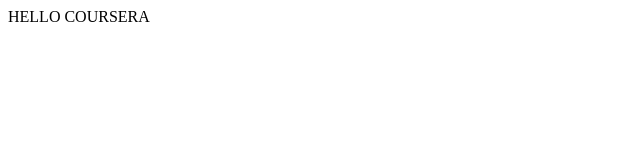
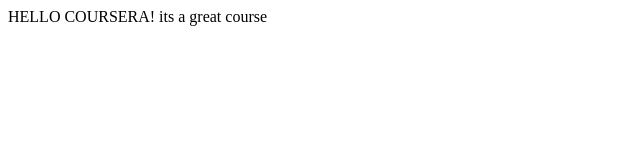
Before and after one commit to MalavikaJayaram266/coursera_rep, a plain HTML site: page site/index.html in a window 1280 px wide. Shown: the whole page, without its empty margins (0-640 px from the left). Drawn offline with Linux system fonts and the light colour scheme.

Commit message:
small addition to our page content.

```diff
--- a/site/index.html
+++ b/site/index.html
@@ -4,6 +4,6 @@
 	<title>HELLO COURSERA</title>
 </head>
 <body>
-HELLO COURSERA
+HELLO COURSERA! its a great course
 </body>
 </html>
```
